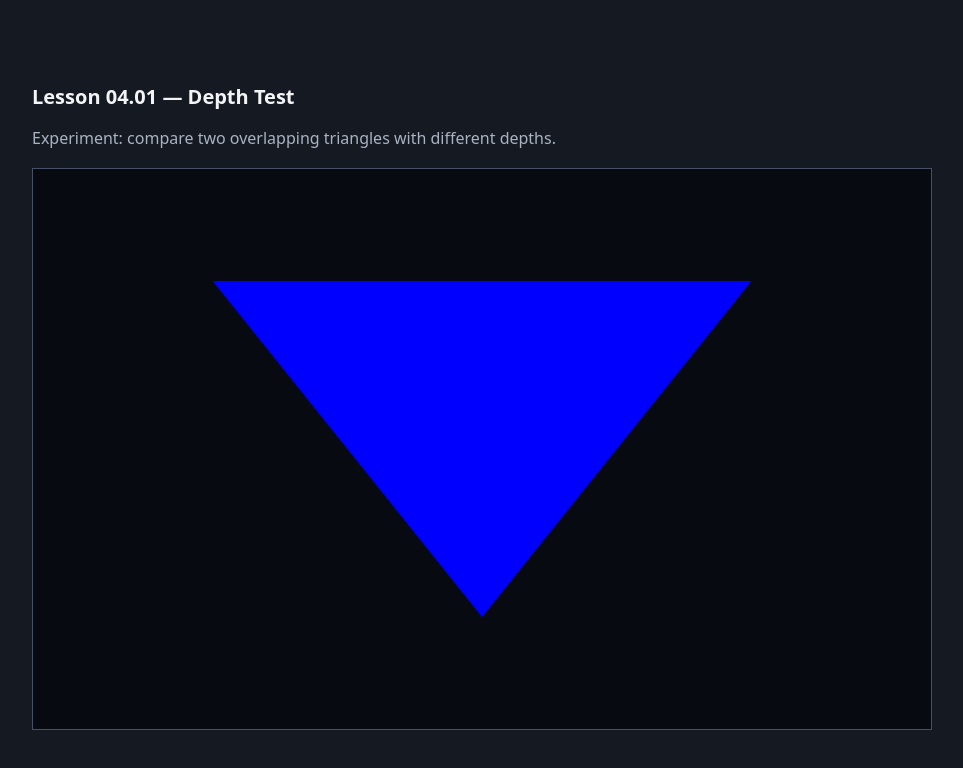
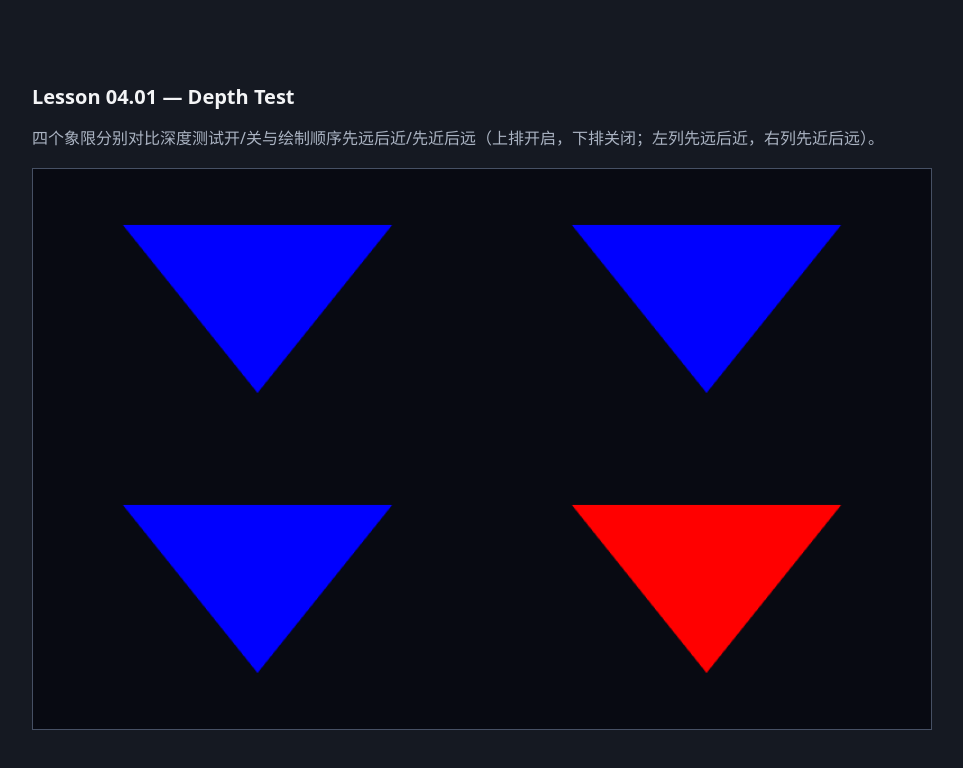
Before and after one commit to alex520lq/LearnGraphics, a plain HTML site: page LABS/04-3d-cube/01-depth-test/index.html in a window 1280 px wide. Shown: the whole page, without its empty margins (158-1121 px from the left). Drawn offline with Linux system fonts and the light colour scheme.

Commit message:
四区域处理

```diff
--- a/LABS/04-3d-cube/01-depth-test/index.html
+++ b/LABS/04-3d-cube/01-depth-test/index.html
@@ -16,7 +16,7 @@
 <body>
   <main>
     <h1>Lesson 04.01 — Depth Test</h1>
-    <p>Experiment: compare two overlapping triangles with different depths.</p>
+    <p>四个象限分别对比深度测试开/关与绘制顺序先远后近/先近后远（上排开启，下排关闭；左列先远后近，右列先近后远）。</p>
     <canvas id="canvas" width="800" height="500"></canvas>
   </main>
   <script src="main.js"></script>
--- a/LABS/04-3d-cube/01-depth-test/main.js
+++ b/LABS/04-3d-cube/01-depth-test/main.js
@@ -57,9 +57,8 @@ function createProgram(gl, vertexSource, fragmentSource) {
 
 const program = createProgram(gl, vertexShaderSource, fragmentShaderSource);
 
-// TODO 1: Define two triangles with identical X/Y coverage.
-// Triangle A: red and farther away (NDC z = +0.5).
-// Triangle B: blue and nearer (NDC z = -0.5).
+// Triangle A is red and farther away (NDC z = +0.5).
+// Triangle B is blue and nearer (NDC z = -0.5).
 const positions = new Float32Array([
   // A：远处红色三角形
   -0.6, 0.6, 0.5,
@@ -83,50 +82,45 @@ const colors = new Float32Array([
 ]);
 
 
-// TODO 2: Upload positions and colors into separate ARRAY_BUFFERs.
-const positionBuffer = gl.createBuffer()
-gl.bindBuffer(gl.ARRAY_BUFFER, positionBuffer)
-gl.bufferData(gl.ARRAY_BUFFER, positions, gl.STATIC_DRAW)
+const positionBuffer = gl.createBuffer();
+gl.bindBuffer(gl.ARRAY_BUFFER, positionBuffer);
+gl.bufferData(gl.ARRAY_BUFFER, positions, gl.STATIC_DRAW);
 
-const colorBuffer = gl.createBuffer()
-gl.bindBuffer(gl.ARRAY_BUFFER, colorBuffer)
-gl.bufferData(gl.ARRAY_BUFFER, colors, gl.STATIC_DRAW)
+const colorBuffer = gl.createBuffer();
+gl.bindBuffer(gl.ARRAY_BUFFER, colorBuffer);
+gl.bufferData(gl.ARRAY_BUFFER, colors, gl.STATIC_DRAW);
 
-
-// TODO 3: Configure a_position (3 floats) and a_color (3 floats).
-
-
-gl.viewport(0, 0, canvas.width, canvas.height);
-gl.clearColor(0.03, 0.04, 0.07, 1.0);
-
-//12. 启用 Shader Program
 gl.useProgram(program);
 
-// 13. 绑定顶点位置
 const positionLocation = gl.getAttribLocation(program, "a_position");
 gl.bindBuffer(gl.ARRAY_BUFFER, positionBuffer);
+gl.enableVertexAttribArray(positionLocation);
+gl.vertexAttribPointer(positionLocation, 3, gl.FLOAT, false, 0, 0);
 
-gl.enableVertexAttribArray(positionLocation);
+const colorLocation = gl.getAttribLocation(program, "a_color");
+gl.bindBuffer(gl.ARRAY_BUFFER, colorBuffer);
+gl.enableVertexAttribArray(colorLocation);
+gl.vertexAttribPointer(colorLocation, 3, gl.FLOAT, false, 0, 0);
 
-gl.vertexAttribPointer(
-  positionLocation,
-  3,
-  gl.FLOAT, //
-  false, //
-  0, //
-  0, //
-);
+gl.clearDepth(1.0);
+gl.clearColor(0.03, 0.04, 0.07, 1.0);
+gl.enable(gl.SCISSOR_TEST);
 
-const colorLocation = gl.getAttribLocation(program, "a_color")
-gl.bindBuffer(gl.ARRAY_BUFFER, colorBuffer)
-gl.enableVertexAttribArray(colorLocation);
-gl.vertexAttribPointer(colorLocation, 3, gl.FLOAT, false, 0, 0)
+const halfWidth = Math.floor(canvas.width / 2);
+const halfHeight = Math.floor(canvas.height / 2);
+const experiments = [
+  { x: 0, y: halfHeight, width: halfWidth, height: canvas.height - halfHeight, useDepthTest: true, drawNearFirst: false },
+  { x: halfWidth, y: halfHeight, width: canvas.width - halfWidth, height: canvas.height - halfHeight, useDepthTest: true, drawNearFirst: true },
+  { x: 0, y: 0, width: halfWidth, height: halfHeight, useDepthTest: false, drawNearFirst: false },
+  { x: halfWidth, y: 0, width: canvas.width - halfWidth, height: halfHeight, useDepthTest: false, drawNearFirst: true }
+];
 
-// 实验开关
-const useDepthTest = true;
-const drawNearFirst = false;
+for (const experiment of experiments) {
+  const { x, y, width, height, useDepthTest, drawNearFirst } = experiment;
 
-// 深度测试开关
+  gl.viewport(x, y, width, height);
+  gl.scissor(x, y, width, height);
+
   if (useDepthTest) {
     gl.enable(gl.DEPTH_TEST);
     gl.depthFunc(gl.LESS);
@@ -134,22 +128,17 @@ if (useDepthTest) {
     gl.disable(gl.DEPTH_TEST);
   }
 
-// 清理缓冲
-gl.clearDepth(1.0);
-gl.clear(
-  gl.COLOR_BUFFER_BIT |
-  gl.DEPTH_BUFFER_BIT
-);
+  gl.clear(gl.COLOR_BUFFER_BIT | gl.DEPTH_BUFFER_BIT);
 
-// 绘制顺序
   if (drawNearFirst) {
-  // 先近后远
     gl.drawArrays(gl.TRIANGLES, 3, 3);
     gl.drawArrays(gl.TRIANGLES, 0, 3);
   } else {
-  // 先远后近
     gl.drawArrays(gl.TRIANGLES, 0, 3);
     gl.drawArrays(gl.TRIANGLES, 3, 3);
   }
+}
 
-console.log("Experiment 01 starter loaded. Complete the TODOs.");
+gl.disable(gl.SCISSOR_TEST);
+
+console.log("Depth test comparison rendered in four canvas quadrants.");
```
Also changed, not shown: 1 other file. Lines whose indentation alone changed are shown as unchanged.
